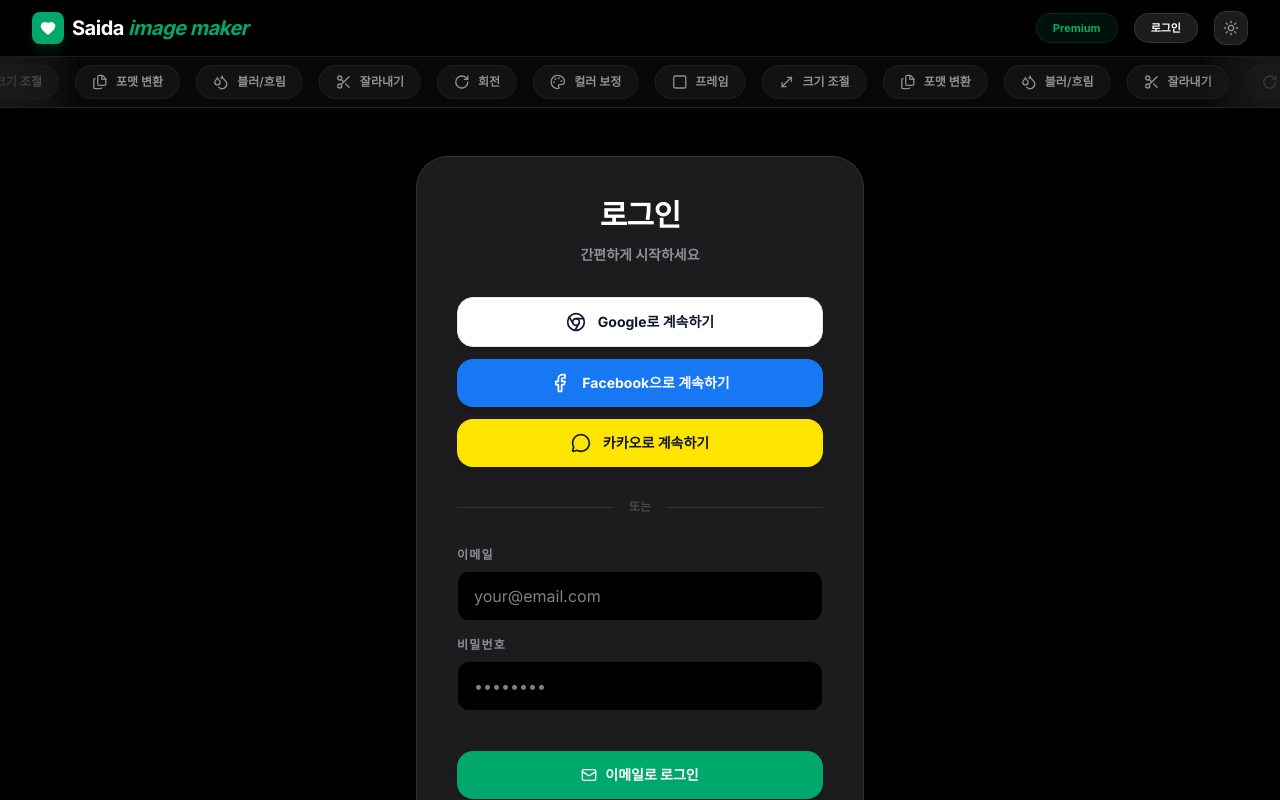
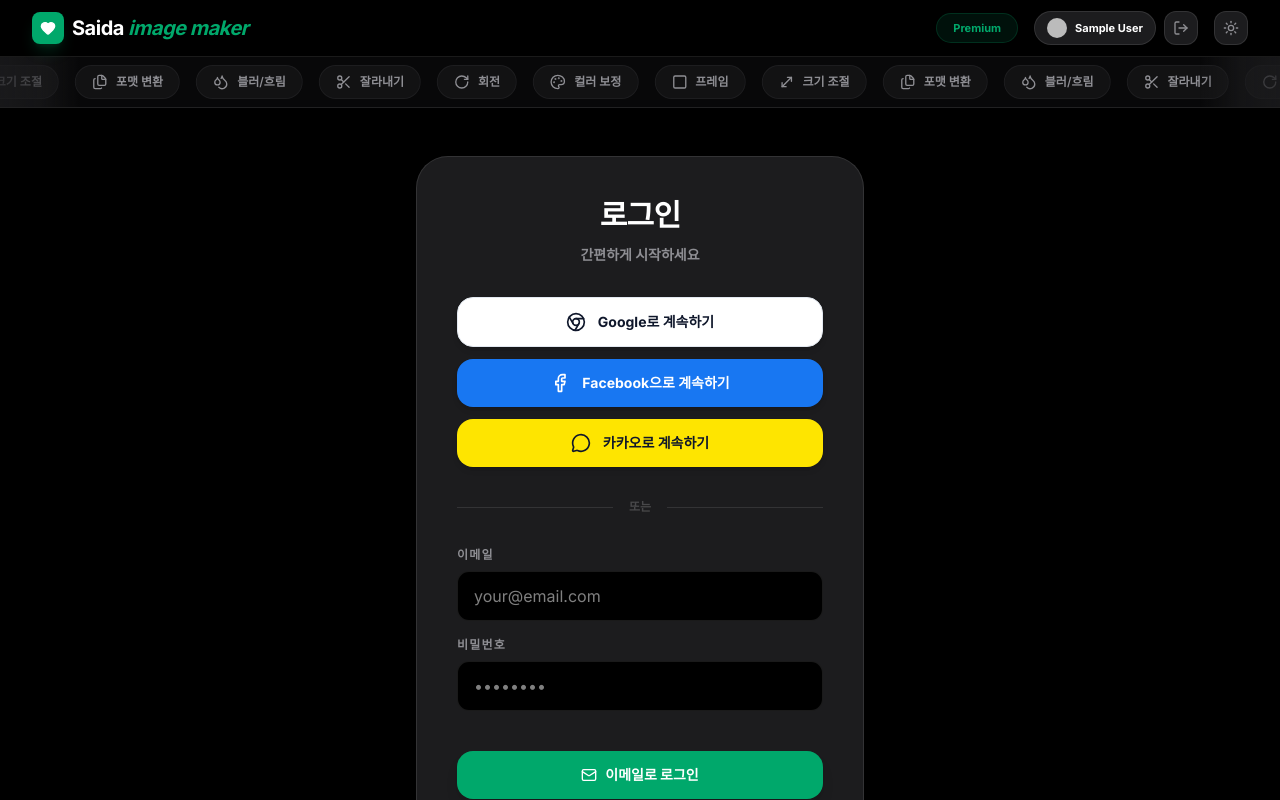
Before and after one commit to saida-iseo/saida_ai, a Next.js app in the folder image-upscaler-pro/: page /login in a window 1280 px wide. Shown: the top 800 px of the page. Built offline with nearby package versions, Linux system fonts and the light colour scheme; no server answers; sample sign-in values are in the browser's storage.

Commit message:
fix: 업스케일 에디터 미리보기 즉시 시작
- 500ms 지연 제거하여 즉시 스케일링 시작
- requestAnimationFrame으로 상태 업데이트 완료 후 시작
- previewUrl이 없을 때 로딩 상태 표시
- 중복 useEffect 제거하여 깜빡임 방지

```diff
--- /dev/null
+++ b/image-upscaler-pro/app/api/auth/[...nextauth]/route.ts
@@ -0,0 +1,33 @@
+import NextAuth, { NextAuthOptions } from 'next-auth';
+import GoogleProvider from 'next-auth/providers/google';
+
+export const authOptions: NextAuthOptions = {
+  providers: [
+    GoogleProvider({
+      clientId: process.env.GOOGLE_CLIENT_ID || '',
+      clientSecret: process.env.GOOGLE_CLIENT_SECRET || '',
+    }),
+  ],
+  pages: {
+    signIn: '/login',
+  },
+  callbacks: {
+    async session({ session, token }) {
+      if (session.user) {
+        session.user.id = token.sub || '';
+      }
+      return session;
+    },
+    async jwt({ token, user }) {
+      if (user) {
+        token.id = user.id;
+      }
+      return token;
+    },
+  },
+  secret: process.env.NEXTAUTH_SECRET,
+};
+
+const handler = NextAuth(authOptions);
+
+export { handler as GET, handler as POST };
--- a/image-upscaler-pro/app/layout.tsx
+++ b/image-upscaler-pro/app/layout.tsx
@@ -3,6 +3,7 @@
 import Navbar from "@/components/layout/Navbar";
 import Footer from "@/components/layout/Footer";
 import ThemeProvider from "@/components/layout/ThemeProvider";
+import SessionProvider from "@/components/providers/SessionProvider";
 
 const inter = Inter({ subsets: ["latin"] });
 
@@ -26,6 +27,7 @@
         />
       </head>
       <body className={`${inter.className} min-h-screen flex flex-col bg-background text-text-primary transition-colors duration-300`}>
+        <SessionProvider>
           <ThemeProvider>
             <Navbar />
             <main className="flex-grow">
@@ -33,6 +35,7 @@
             </main>
             <Footer />
           </ThemeProvider>
+        </SessionProvider>
       </body>
     </html>
   );
--- a/image-upscaler-pro/app/login/page.tsx
+++ b/image-upscaler-pro/app/login/page.tsx
@@ -3,13 +3,32 @@
 import React, { useState } from 'react';
 import { Chrome, Facebook, MessageCircle, Mail } from 'lucide-react';
 import Link from 'next/link';
+import { signIn } from 'next-auth/react';
+import { useRouter } from 'next/navigation';
 
 export default function LoginPage() {
     const [email, setEmail] = useState('');
     const [password, setPassword] = useState('');
+    const router = useRouter();
+
+    const handleGoogleLogin = async () => {
+        try {
+            const result = await signIn('google', {
+                callbackUrl: '/',
+                redirect: true,
+            });
+        } catch (error) {
+            console.error('Google 로그인 오류:', error);
+            alert('Google 로그인 중 오류가 발생했습니다.');
+        }
+    };
 
     const handleSocialLogin = (provider: string) => {
-        alert(`${provider} 로그인은 준비 중입니다. OAuth 설정 후 활성화됩니다.`);
+        if (provider === 'Google') {
+            handleGoogleLogin();
+        } else {
+            alert(`${provider} 로그인은 준비 중입니다.`);
+        }
     };
 
     const handleEmailLogin = (e: React.FormEvent) => {
--- a/image-upscaler-pro/app/upscale/editor/page.tsx
+++ b/image-upscaler-pro/app/upscale/editor/page.tsx
@@ -51,21 +51,27 @@
             const blob = await imageDb.getImage(originalImage.id);
             if (blob) {
                 setOriginalBlob(blob);
+                const url = URL.createObjectURL(blob);
                 setImgUrl(prev => {
                     if (prev) URL.revokeObjectURL(prev);
-                    return URL.createObjectURL(blob);
+                    return url;
                 });
-                // 즉시 2x 스케일링 미리보기 생성
+
+                // 즉시 2x 스케일링 미리보기 생성 (완료 대기)
                 const defaultFactor = upscaleFactor || 2;
-                await updatePreview(blob, defaultFactor);
+                try {
+                    await updatePreview(blob, defaultFactor);
+                } catch (error) {
+                    console.error('미리보기 생성 실패:', error);
+                }
 
-                // 자동으로 2x 스케일링 시작 (처음 로드 시에만, 한 번만)
+                // 미리보기 생성 완료 후 즉시 자동 스케일링 시작 (지연 없이)
                 if (!processedImage && !isProcessing && !autoStartedRef.current) {
                     autoStartedRef.current = true;
-                    // 약간의 지연 후 자동 시작
-                    setTimeout(() => {
+                    // 다음 틱에서 실행하여 상태 업데이트가 완료된 후 시작
+                    requestAnimationFrame(() => {
                         startUpscale();
-                    }, 500);
+                    });
                 }
             }
         };
@@ -78,14 +84,7 @@
         };
     }, [originalImage, router, processedImage, isProcessing, upscaleFactor, updatePreview, startUpscale]);
 
-    useEffect(() => {
-        if (originalBlob && !isProcessing) {
-            const scale = targetSize
-                ? Math.min(targetSize.width / (originalImage?.width || 1), targetSize.height / (originalImage?.height || 1))
-                : upscaleFactor;
-            updatePreview(originalBlob, scale);
-        }
-    }, [upscaleFactor, targetSize, originalBlob, isProcessing, updatePreview, originalImage]);
+    // 이 useEffect는 제거 - loadOriginal에서 직접 처리하므로 중복 방지
 
     // 처리된 이미지가 있으면 그것을 사용
     useEffect(() => {
--- a/image-upscaler-pro/components/layout/Navbar.tsx
+++ b/image-upscaler-pro/components/layout/Navbar.tsx
@@ -3,8 +3,9 @@
 import Link from 'next/link';
 import { usePathname } from 'next/navigation';
 import { useAppStore } from '@/lib/store/useAppStore';
-import { Heart, Sun, Moon, MoveDiagonal, Files, Droplets, Scissors, RotateCw, Palette, Square } from 'lucide-react';
+import { Heart, Sun, Moon, MoveDiagonal, Files, Droplets, Scissors, RotateCw, Palette, Square, LogOut, User } from 'lucide-react';
 import { cn } from '@/lib/utils/cn';
+import { useSession, signOut } from 'next-auth/react';
 
 const categories = [
     { icon: MoveDiagonal, label: '크기 조절', href: '/tools/resize' },
@@ -19,6 +20,7 @@
 export default function Navbar() {
     const { theme, toggleTheme } = useAppStore();
     const pathname = usePathname();
+    const { data: session, status } = useSession();
 
     // 카테고리를 3번 복제하여 끊김 없는 무한 스크롤 구현
     const tripleCategories = [...categories, ...categories, ...categories];
@@ -45,12 +47,41 @@
                         Premium
                     </button>
 
+                    {status === 'loading' ? (
+                        <div className="hidden sm:block w-20 h-7 bg-card-bg border border-card-border rounded-full animate-pulse" />
+                    ) : session ? (
+                        <div className="hidden sm:flex items-center gap-2">
+                            <div className="flex items-center gap-2 px-3 py-1.5 rounded-full bg-card-bg border border-card-border">
+                                {session.user?.image ? (
+                                    <img
+                                        src={session.user.image}
+                                        alt={session.user.name || 'User'}
+                                        className="w-5 h-5 rounded-full"
+                                    />
+                                ) : (
+                                    <User className="h-4 w-4 text-text-secondary" />
+                                )}
+                                <span className="text-[11px] font-bold text-text-primary">
+                                    {session.user?.name || session.user?.email?.split('@')[0] || '사용자'}
+                                </span>
+                            </div>
+                            <button
+                                onClick={() => signOut({ callbackUrl: '/' })}
+                                className="p-2 rounded-xl bg-card-bg text-text-secondary hover:text-text-primary border border-card-border transition-all"
+                                aria-label="로그아웃"
+                                title="로그아웃"
+                            >
+                                <LogOut className="h-4 w-4" />
+                            </button>
+                        </div>
+                    ) : (
                         <Link
                             href="/login"
                             className="hidden sm:inline-flex text-[11px] font-bold text-text-primary px-4 py-1.5 rounded-full bg-card-bg border border-card-border hover:text-accent transition-all"
                         >
                             로그인
                         </Link>
+                    )}
 
                     <button
                         onClick={toggleTheme}
--- /dev/null
+++ b/image-upscaler-pro/components/providers/SessionProvider.tsx
@@ -0,0 +1,8 @@
+'use client';
+
+import { SessionProvider as NextAuthSessionProvider } from 'next-auth/react';
+import { ReactNode } from 'react';
+
+export default function SessionProvider({ children }: { children: ReactNode }) {
+  return <NextAuthSessionProvider>{children}</NextAuthSessionProvider>;
+}
--- a/image-upscaler-pro/package.json
+++ b/image-upscaler-pro/package.json
@@ -14,6 +14,7 @@
     "jsqr": "^1.4.0",
     "lucide-react": "^0.562.0",
     "next": "16.1.2",
+    "next-auth": "^4.24.13",
     "onnxruntime-web": "^1.17.1",
     "react": "19.2.3",
     "react-dom": "19.2.3",
--- /dev/null
+++ b/image-upscaler-pro/types/next-auth.d.ts
@@ -0,0 +1,22 @@
+import 'next-auth';
+
+declare module 'next-auth' {
+  interface Session {
+    user: {
+      id: string;
+      name?: string | null;
+      email?: string | null;
+      image?: string | null;
+    };
+  }
+
+  interface User {
+    id: string;
+  }
+}
+
+declare module 'next-auth/jwt' {
+  interface JWT {
+    id?: string;
+  }
+}
```
Also changed, not shown: 2 other files (tests, documents, lock files or other folders). Lines whose indentation alone changed are shown as unchanged.
